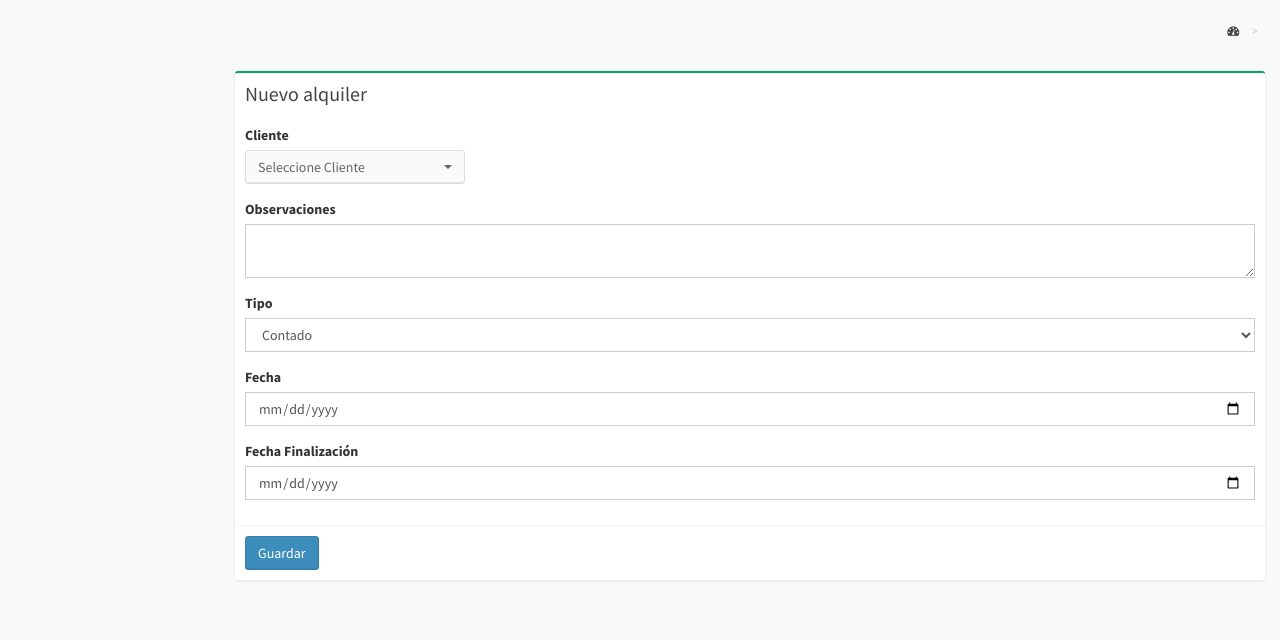
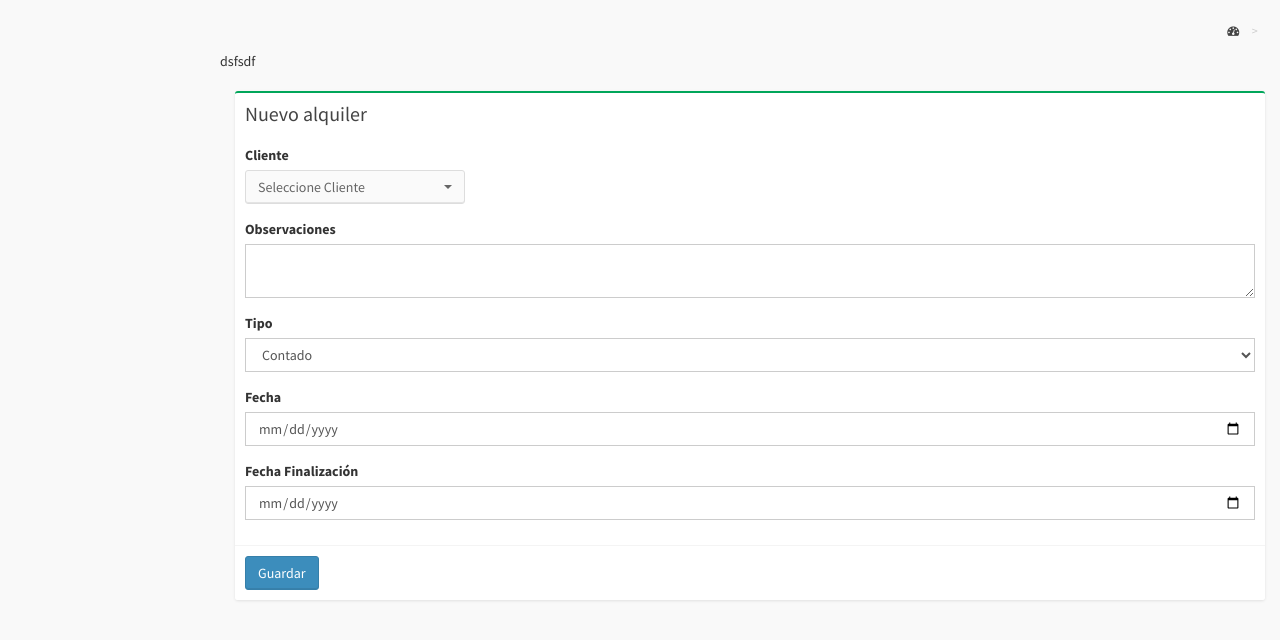
Before and after one commit to eazapatao/motoros, a PHP site: template application/views/user/nuevo_alquiler_view.php in a window 1280 px wide. Shown: the top 640 px of the page. Run offline with PHP 8.4, Linux system fonts and the light colour scheme; the template is opened without the code that fills it, so the values that code supplies are empty; some libraries are stand-ins or nearby versions.

Commit message:
cambio con error

```diff
--- a/application/views/user/nuevo_alquiler_view.php
+++ b/application/views/user/nuevo_alquiler_view.php
@@ -10,7 +10,7 @@
             <li class="active"><?= $titulo?></li>
         </ol>
     </section>
-
+dsfsdf
     <!-- Main content -->
     <section class="content">
 
```
